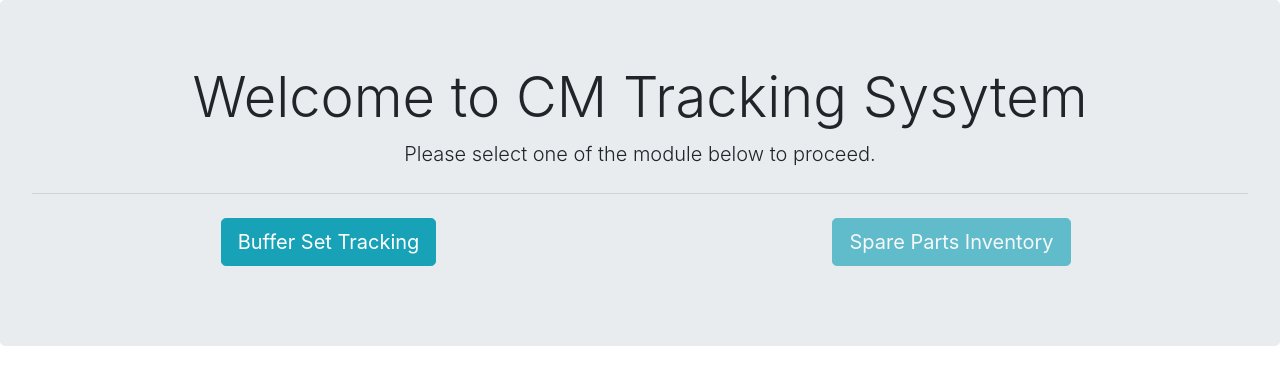
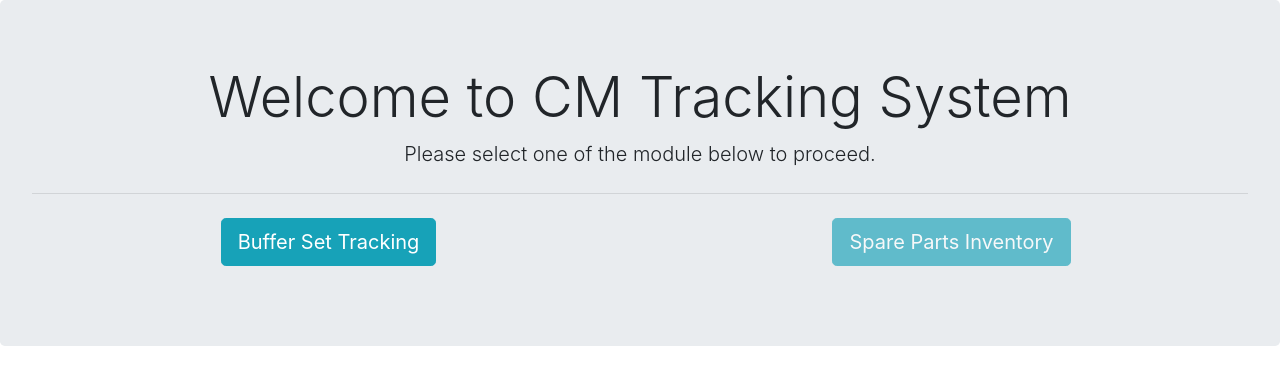
Before and after one commit to nadiasyafiqah/cm-tracking, a PHP site: page / in a window 1280 px wide. Shown: the top 385 px of the page. Run offline with PHP 8.4, Linux system fonts and the light colour scheme.

Commit message:
Fix small typo

```diff
--- a/index.php
+++ b/index.php
@@ -1,6 +1,6 @@
 <link rel="stylesheet" href="https://maxcdn.bootstrapcdn.com/bootstrap/4.0.0/css/bootstrap.min.css" integrity="sha384-Gn5384xqQ1aoWXA+058RXPxPg6fy4IWvTNh0E263XmFcJlSAwiGgFAW/dAiS6JXm" crossorigin="anonymous">
 <div class="jumbotron">
-  <h1 class="display-4 text-center">Welcome to CM Tracking Sysytem</h1>
+  <h1 class="display-4 text-center">Welcome to CM Tracking System</h1>
   <p class="lead text-center">Please select one of the module below to proceed.</p>
   <hr class="my-4">
   <div class="row">
```
